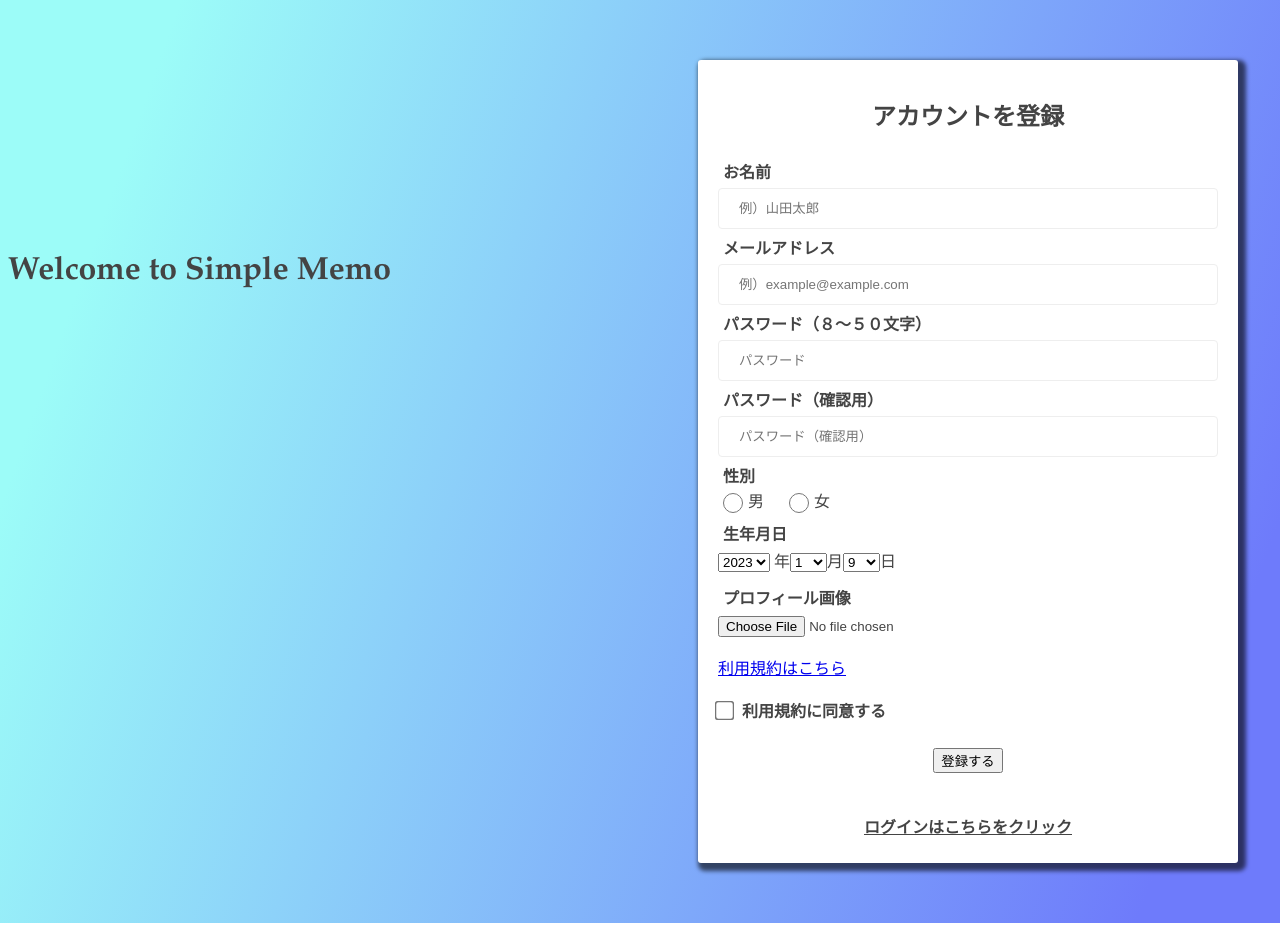
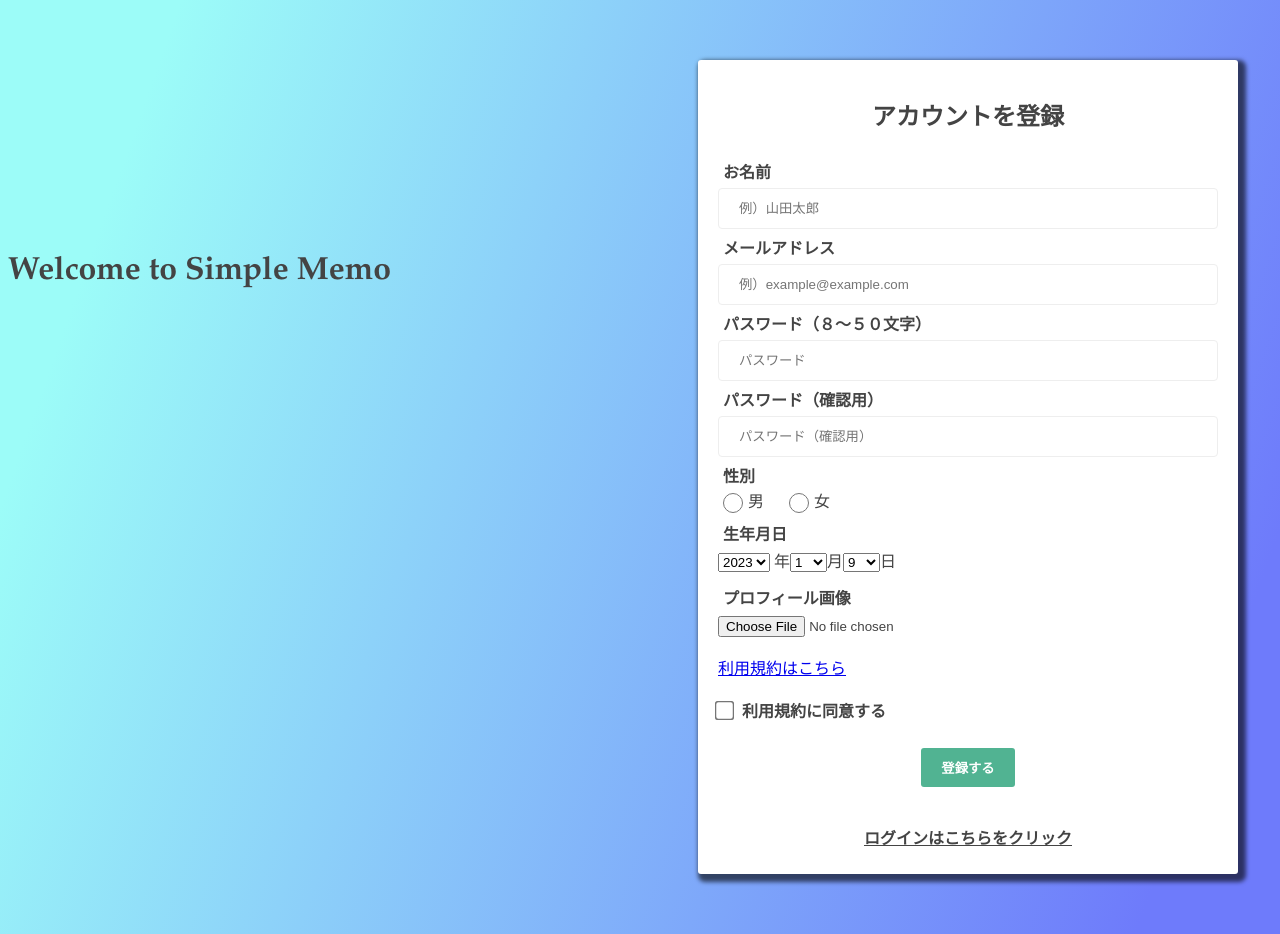
Before and after one commit to Makoto335/memo-vue, a Vue app: page / in a window 1280 px wide. Built offline with nearby package versions, Linux system fonts and the light colour scheme.

Commit message:
Add style to .error and button

```diff
--- a/src/assets/main.scss
+++ b/src/assets/main.scss
@@ -7,3 +7,17 @@ body {
 
   background-image: linear-gradient( 109.6deg, rgba(156,252,248,1) 11.2%, rgba(110,123,251,1) 91.1% );
 }
+.error {
+  color: #ff3f80;
+  font-size: 14px;
+}
+button {
+  text-decoration: none;
+  background: #51b392;
+  color: white;
+  font-weight: bold;
+  border: 0;
+  border-radius: 3px;
+  padding: 10px 20px;
+  cursor: pointer;
+}
```
